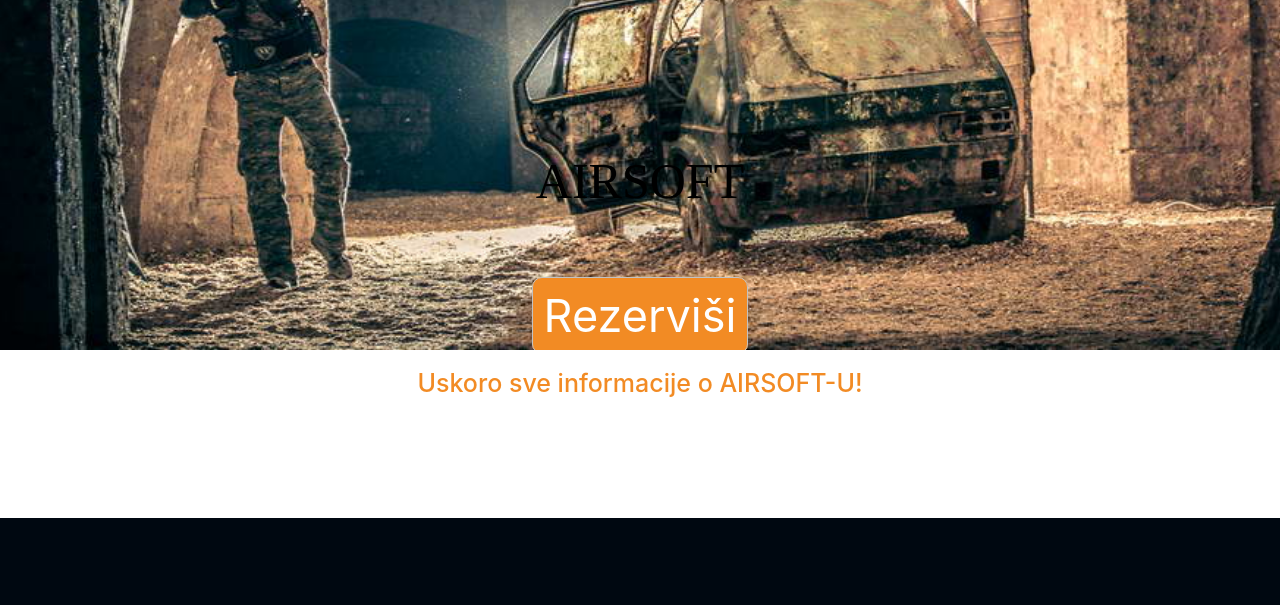
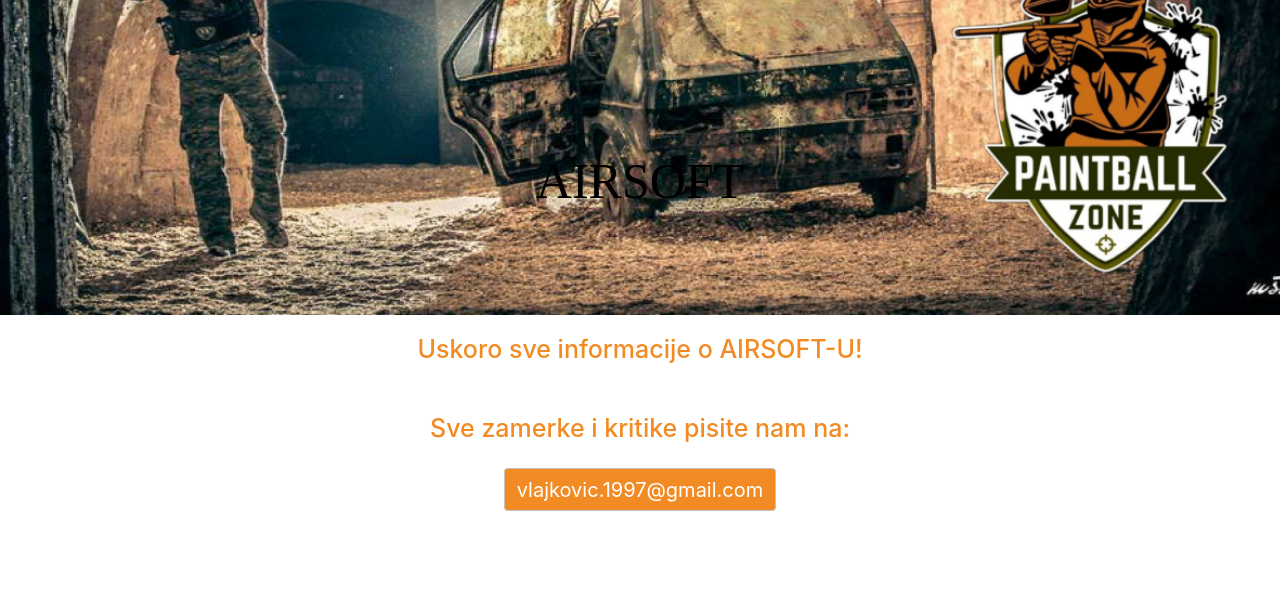
Before and after one commit to Mikicaa97/Paintball-Sremcica, a plain HTML site: page airsoft.html in a window 1280 px wide. Shown: the part 335-940 px from the top of the page. Drawn offline with nearby package versions, Linux system fonts and the light colour scheme.

Commit message:
Add files via upload

```diff
--- a/airsoft.html
+++ b/airsoft.html
@@ -59,7 +59,7 @@
           </div>
           <div class="ptext">
             <h1>AIRSOFT</h1>
-            <a href="kontakt.html">Rezerviši</a>
+            <!-- <a href="kontakt.html">Rezerviši</a> -->
         </div>
         </div>
         <!--KRAJ BGSLIKE-->
@@ -71,6 +71,18 @@
             <h5 class="card-title">Uskoro sve informacije o AIRSOFT-U!</h5>
             <!--<p class="card-text">Da li zelis da zapocnes projekat kod nas?</p>-->
             <!--<a href="https://mail.google.com/mail/u/0/?ogbl#inbox?compose=new" class="btn btn-primary">vlajkovic.1997@gmail.com</a>-->
+          </div>
+        </div>
+      </div>
+      <!--KRAJ GMAIL-->
+
+      <!--POCETAK GMAIL-->
+      <div class="infosve2">
+        <div class="card text-center">
+          <div class="card-body">
+            <h5 class="card-title">Sve zamerke i kritike pisite nam na:</h5>
+            <!--<p class="card-text">Da li zelis da zapocnes projekat kod nas?</p>-->
+            <a href="https://mail.google.com/mail/u/0/?ogbl#inbox?compose=new" class="btn btn-primary">vlajkovic.1997@gmail.com</a>
           </div>
         </div>
       </div>
--- a/css/style.scss
+++ b/css/style.scss
@@ -34,7 +34,7 @@
 }
 //SVE ZA HEADER
 .bgslika{
-    background-image:url("../img/bgslika1.jpg");
+    background-image:url("../img/bgslika2.jpeg");
 	background-attachment: fixed;
 	background-repeat:no-repeat;
 	min-height:650px;
```
Also changed, not shown: blog.html (+1 -1 lines), cene.html (+2 -2 lines), galerija.html (+1 -1 lines), index.html (+1 -1 lines), kontakt.html (+1 -1 lines), rodjendani.html (+1 -1 lines), team.html (+8 -4 lines), css/style.css, img/bgslika2.jpeg (added), 1 other file.
